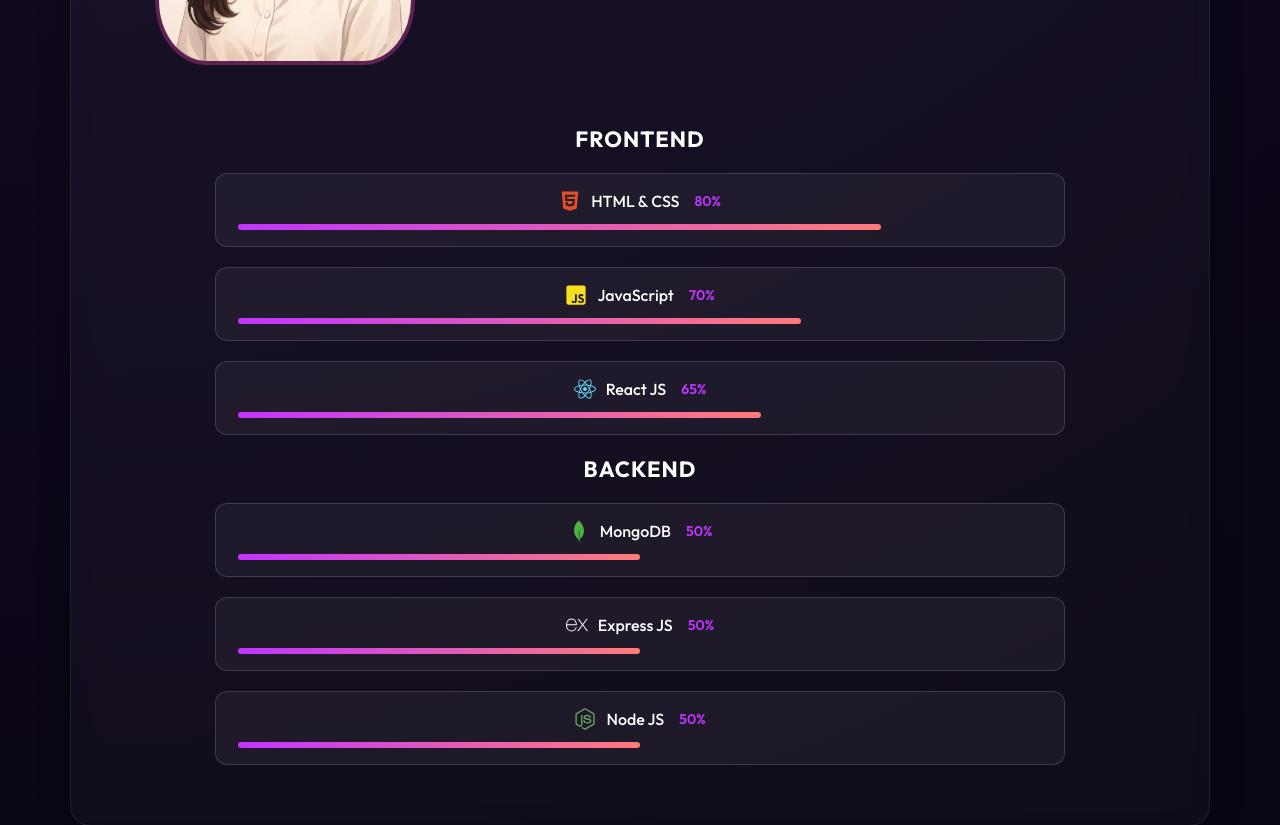
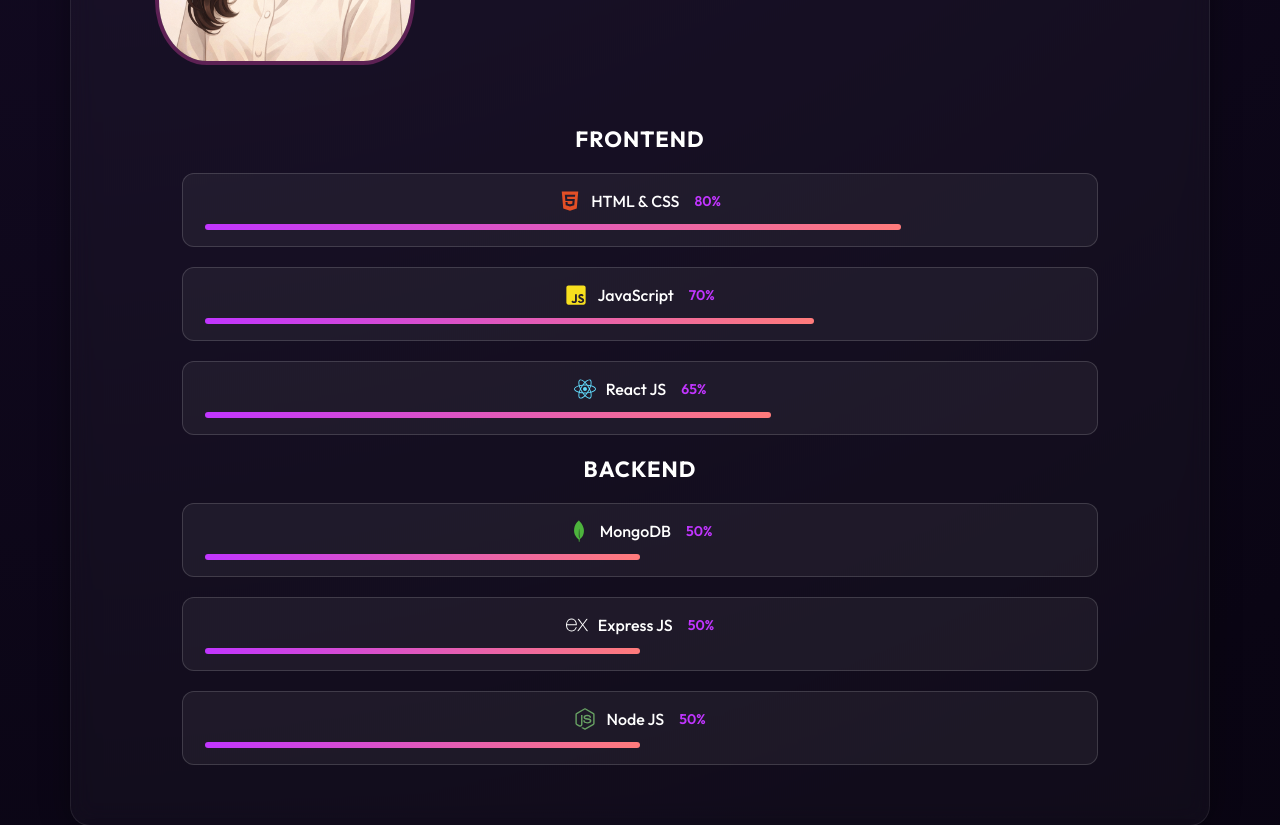
Before and after one commit to vaishnavikolekar1516/portfolio-react, a React (Vite) app: page / in a window 1280 px wide. Shown: the part 1340-2165 px from the top of the page. Built offline with nearby package versions, Linux system fonts and the light colour scheme.

Commit message:
line fix

```diff
--- a/src/Components/About/About.css
+++ b/src/Components/About/About.css
@@ -87,7 +87,7 @@
   flex-direction:column;
   gap:20px;
   margin-top:10px;
-  width:850px;
+  width:930px;
   max-width:90%;
   margin-left:auto;
   margin-right:auto;
```
